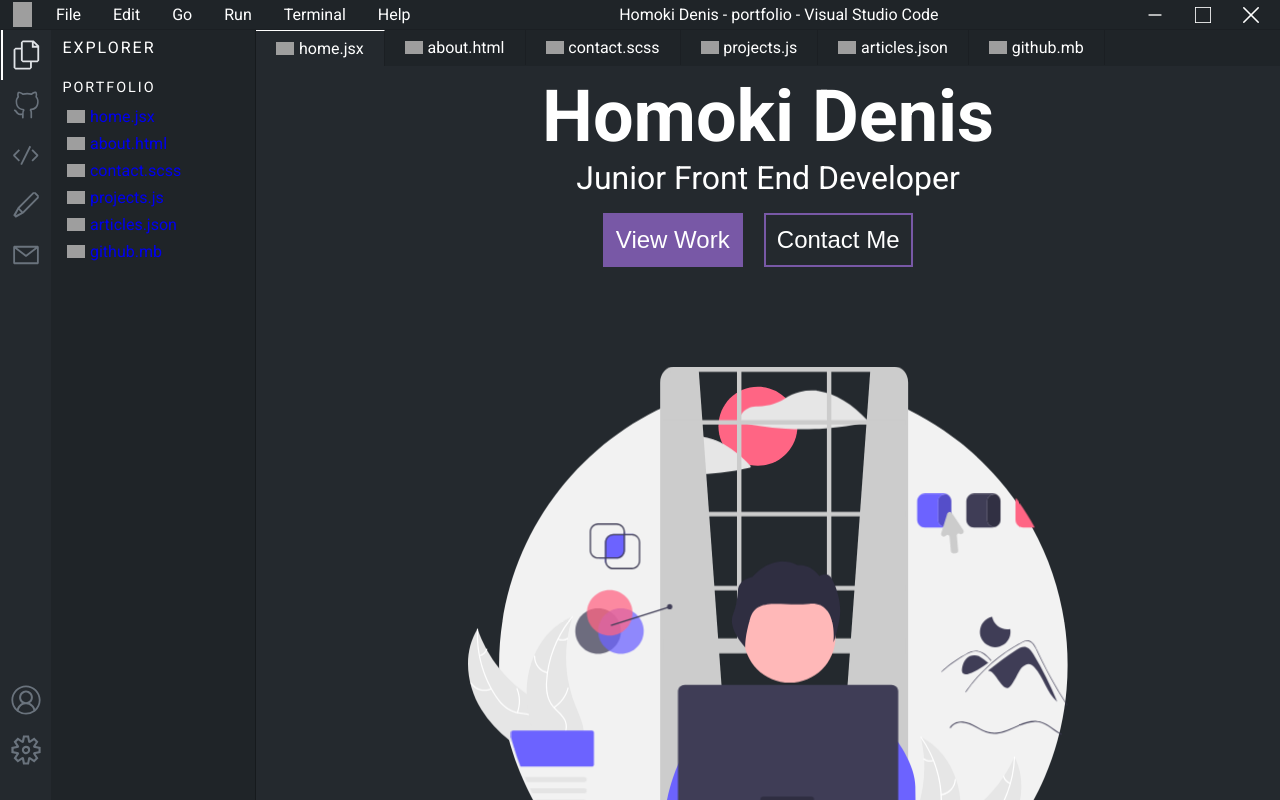
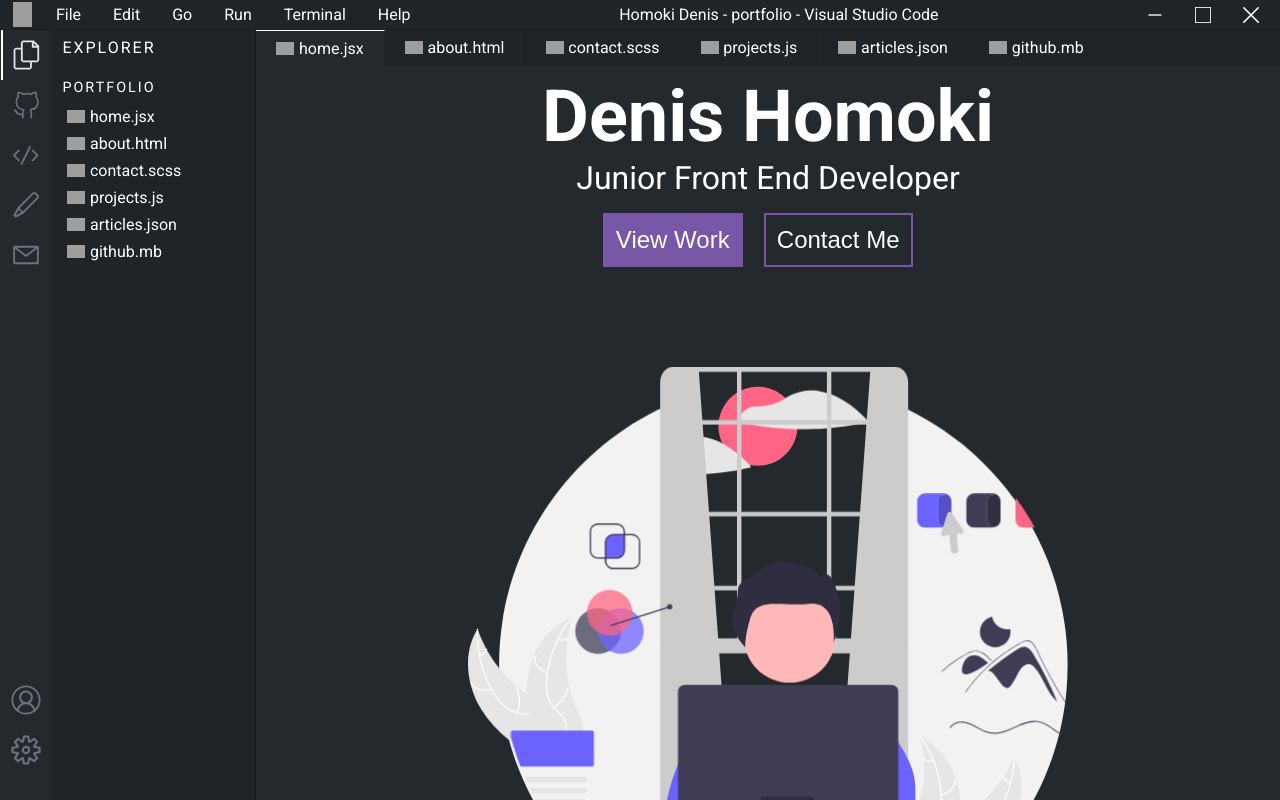
Before and after one commit to homoki-denis/Portfolio, a React (Vite) app: page / in a window 1280 px wide. Shown: the top 800 px of the page. Built offline with nearby package versions, Linux system fonts and the light colour scheme; grey boxes are pictures that could not be loaded.

Commit message:
added some styles

```diff
--- a/src/pages/Home.jsx
+++ b/src/pages/Home.jsx
@@ -5,7 +5,7 @@
     <div className="home">
       <div className="home-container-left">
         <div className="home-header">
-          <h1>Homoki Denis</h1>
+          <h1>Denis Homoki</h1>
           <p>Junior Front End Developer</p>
         </div>
 
--- a/src/styles/_secondSidebar.scss
+++ b/src/styles/_secondSidebar.scss
@@ -16,6 +16,9 @@
       text-transform: uppercase;
     }
     .portfolio-links {
+      a {
+        color: #fff;
+      }
       .portfolio-link {
         &:hover {
           background-color: #24292e;
```
